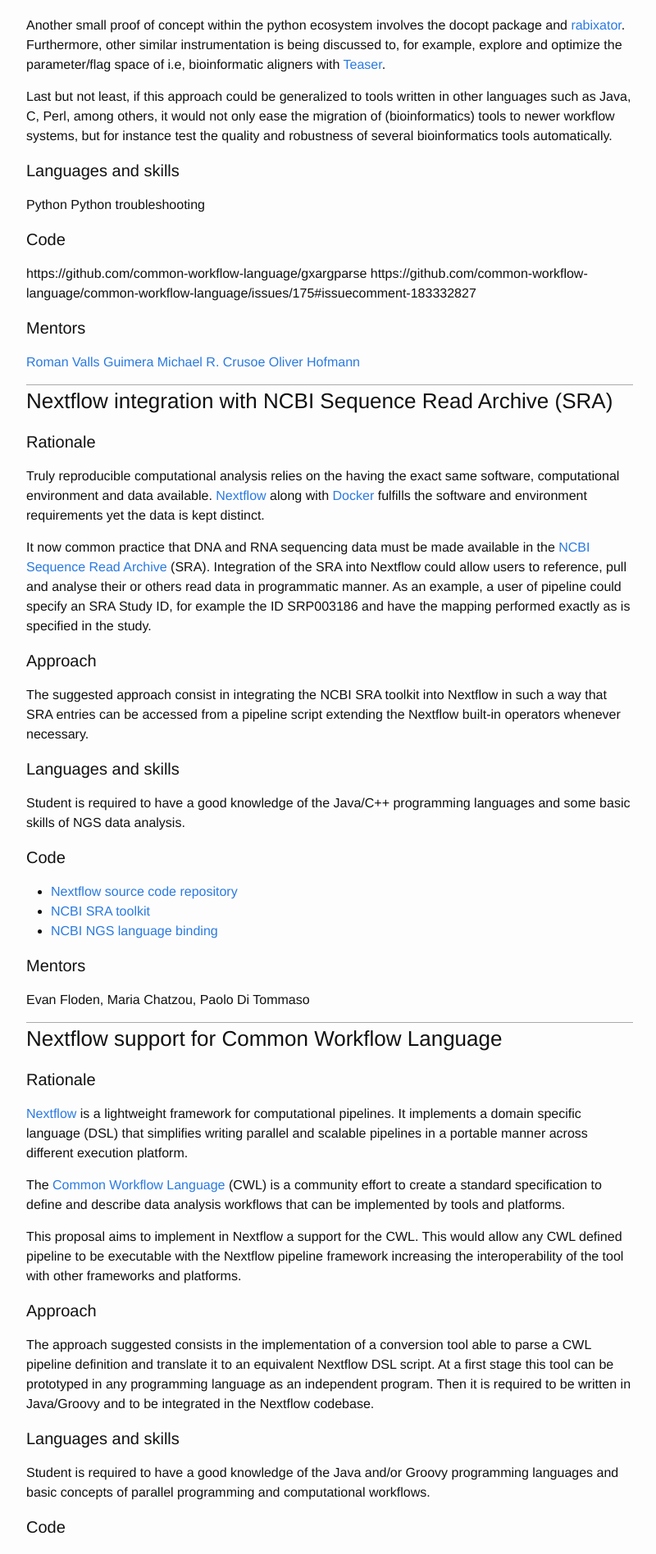
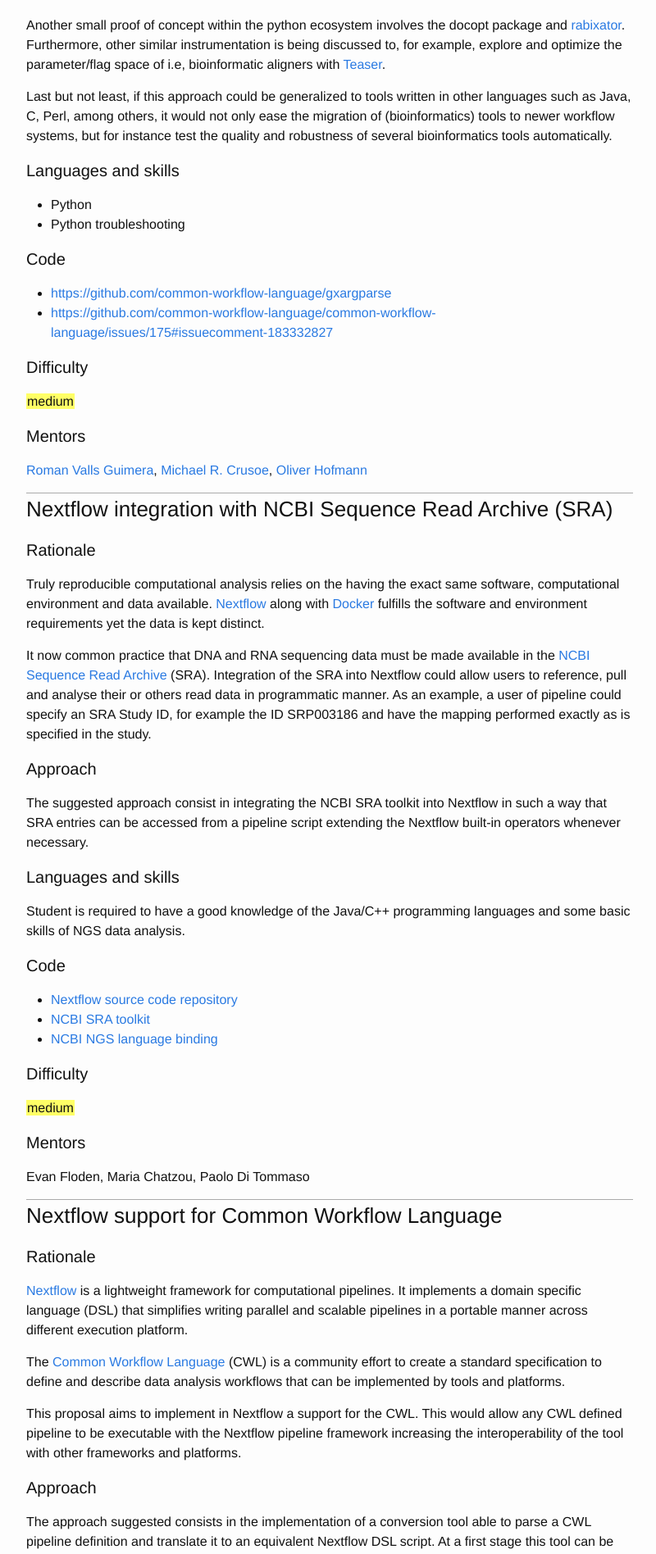
Before and after one commit to OBF/GSoC, a Jekyll site: the page built from 00_ideas.md, in a window 1280 px wide. Shown: the part 1560-3456 px from the top of the page at 82% size, without its empty margins (238-1038 px from the left). Built offline with Jekyll 4.4.1, drawn with Linux system fonts in a browser that asks for light colours; some of the changed text lies outside the part shown.

Commit message:
Add difficulty to all project ideas
Also fix some minor layout issues

Signed-off-by: Kai Blin <kblin@biosustain.dtu.dk>

```diff
--- a/00_ideas.md
+++ b/00_ideas.md
@@ -64,16 +64,19 @@
 systems, but for instance test the quality and robustness of several bioinformatics tools automatically.
 
 #### Languages and skills
-Python
-Python troubleshooting
+* Python
+* Python troubleshooting
 
 #### Code
-https://github.com/common-workflow-language/gxargparse
-https://github.com/common-workflow-language/common-workflow-language/issues/175#issuecomment-183332827
+* [https://github.com/common-workflow-language/gxargparse](https://github.com/common-workflow-language/gxargparse)
+* [https://github.com/common-workflow-language/common-workflow-language/issues/175#issuecomment-183332827](https://github.com/common-workflow-language/common-workflow-language/issues/175#issuecomment-183332827)
+
+#### Difficulty
+<span class="medium">medium</span>
 
 #### Mentors
-[Roman Valls Guimera](https://github.com/brainstorm)
-[Michael R. Crusoe](https://github.com/mr-c)
+[Roman Valls Guimera](https://github.com/brainstorm),
+[Michael R. Crusoe](https://github.com/mr-c),
 [Oliver Hofmann](https://github.com/ohofmann)
 
 ### Nextflow integration with NCBI Sequence Read Archive (SRA)
@@ -99,6 +102,9 @@
 * [Nextflow source code repository](https://github.com/nextflow-io/nextflow)
 * [NCBI SRA toolkit](https://github.com/ncbi/ncbi-vdb)
 * [NCBI NGS language binding](https://github.com/ncbi/ngs)
+
+#### Difficulty
+<span class="medium">medium</span>
 
 #### Mentors
 Evan Floden, Maria Chatzou, Paolo Di Tommaso
@@ -168,6 +174,9 @@
 
 * [Nextflow source code repository](https://github.com/nextflow-io/nextflow)
 
+#### Difficulty
+<span class="medium">medium</span>
+
 #### Mentors
 
 Emilio Palumbo, Paolo Di Tommaso
@@ -207,7 +216,7 @@
 * familiarity with Next Generation Sequencing (NGS) datasets is a plus
 
 #### Difficulty
-_Easy_ to _hard_, depending on the student's familiarity with the tools to be
+<span class="easy">easy</span> to <span class="hard">hard</span>, depending on the student's familiarity with the tools to be
 used.
 
 #### Mentors
@@ -240,7 +249,8 @@
 
 #### Difficulty
 
-_Project-dependent_
+_Project-dependent_, <span class="easy">easy</span> to <span
+class="hard">hard</span>
 
 #### Mentors
 Chris Fields, Mark Jensen
@@ -292,7 +302,7 @@
 available at [http://github.com/bionode](http://github.com/bionode)
 
 #### Difficulty
-_medium_
+<span class="medium">medium</span>
 
 #### Mentors
 Max Ogden, Mathias Buus, Bruno Vieira, Yannik Wurm
--- a/_sass/_layout.scss
+++ b/_sass/_layout.scss
@@ -203,6 +203,21 @@
     height: 2px;
 }
 
+.easy {
+    background-color: #9f6;
+    padding: 1px;
+}
+
+.medium {
+    background-color: #ff6;
+    padding: 1px;
+}
+
+.hard {
+    background-color: #f33;
+    padding: 1px;
+}
+
 /**
  * Posts
  */
```
